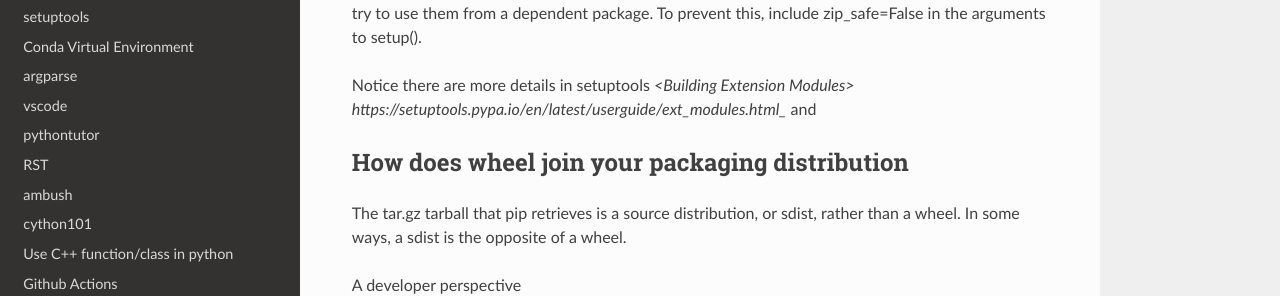
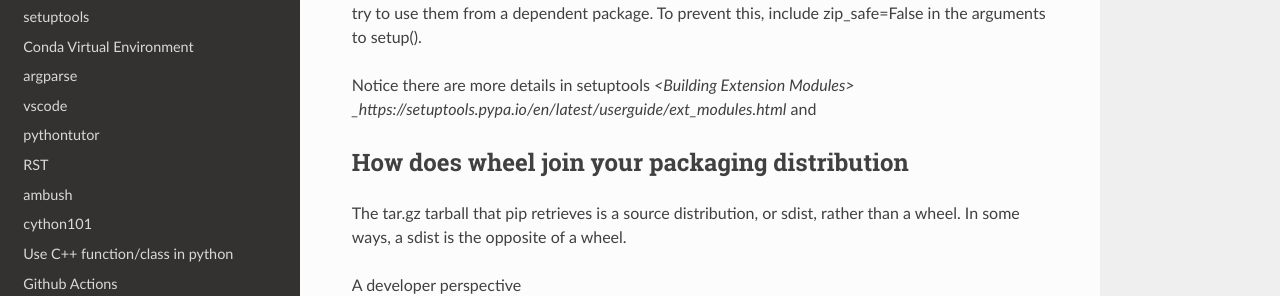
Before and after one commit to ke-zhang-rd/krystal, a Sphinx documentation site: the page built from docs/source/wheel.rst, in a window 1280 px wide and 900 px high, scrolled down 2252 px. Shown: the part 317-613 px from the top of the window. Built offline with Sphinx 7.4.7 and the Read the Docs theme 2.0.0, drawn with Linux system fonts in a browser that asks for light colours.

```diff
--- a/docs/source/wheel.rst
+++ b/docs/source/wheel.rst
@@ -115,7 +115,7 @@ If your options are static (for example you do not need to call a tool like pkg-
 
 Note also that if you use setuptools instead of distutils, the default action when running python setup.py install is to create a zipped egg file which will not work with cimport for pxd files when you try to use them from a dependent package. To prevent this, include zip_safe=False in the arguments to setup().
 
-Notice there are more details in setuptools `<Building Extension Modules> https://setuptools.pypa.io/en/latest/userguide/ext_modules.html_` and
+Notice there are more details in setuptools `<Building Extension Modules> _https://setuptools.pypa.io/en/latest/userguide/ext_modules.html` and
 
 How does wheel join your packaging distribution
 -----------------------------------------------
```
